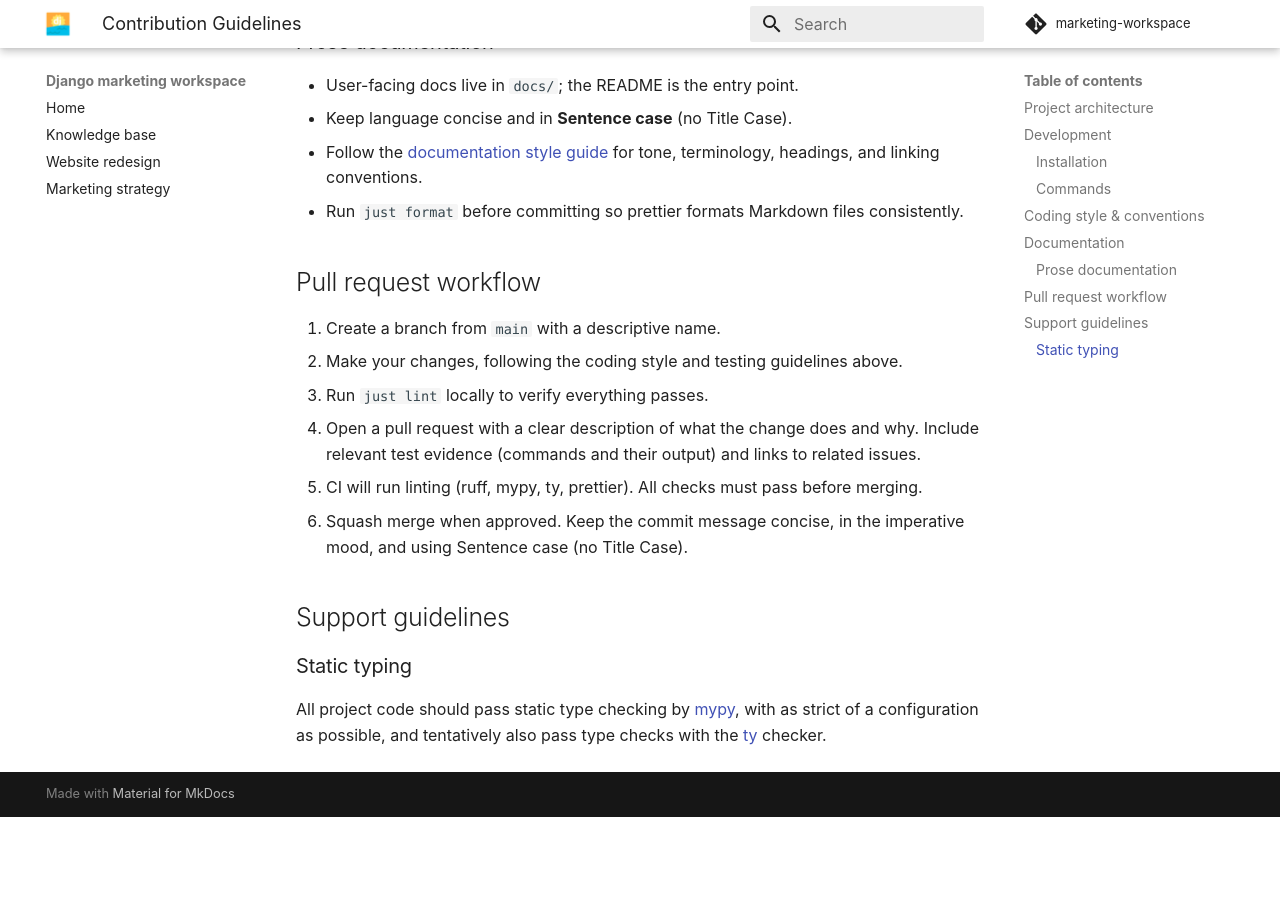
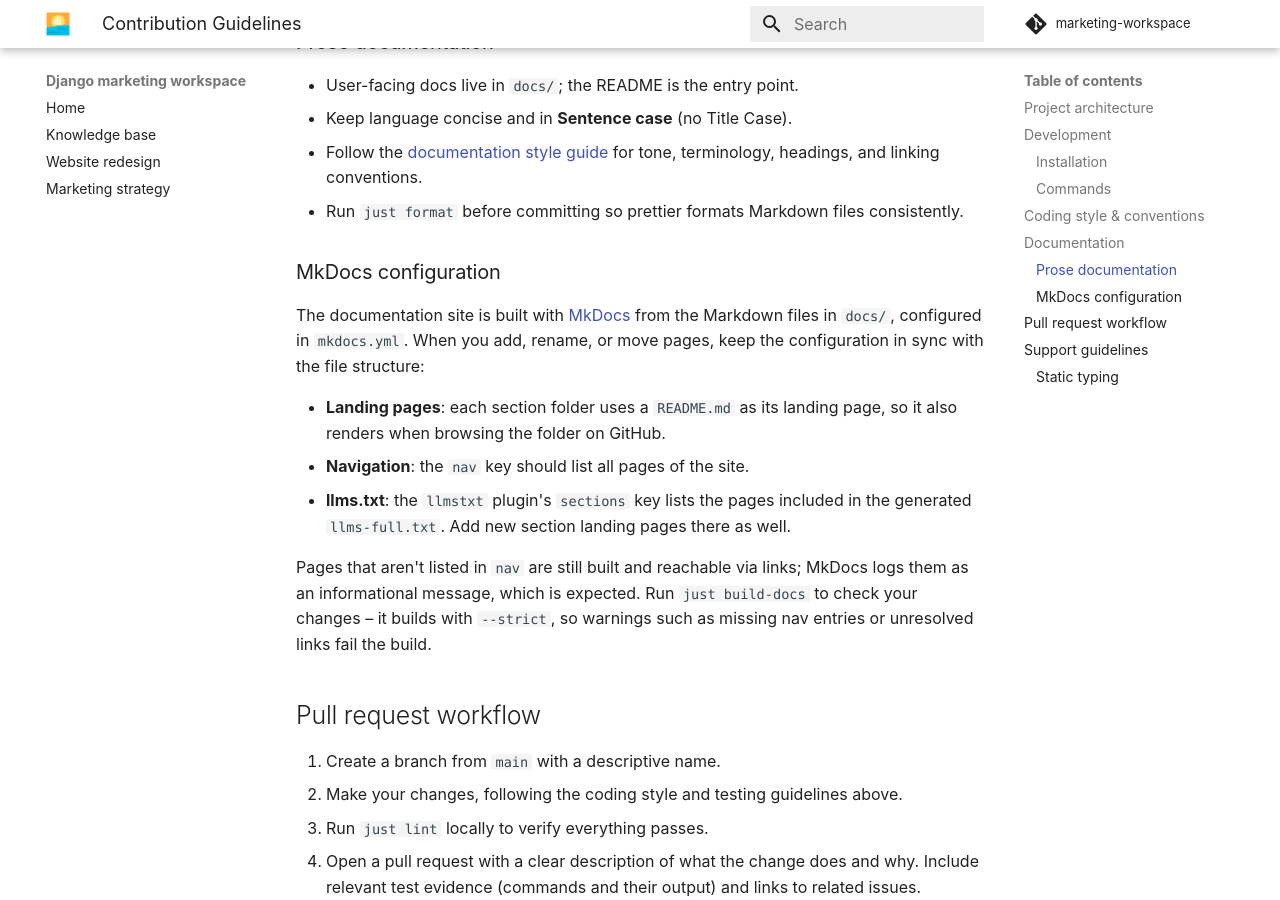
Before and after one commit to marketing-django/marketing-workspace, an MkDocs documentation site: the page built from docs/CONTRIBUTING.md, in a window 1280 px wide and 900 px high, scrolled down 1706 px. Built offline with MkDocs 1.6.1 and Material for MkDocs 9.7.7, drawn with Linux system fonts in a browser that asks for light colours; comment, search, counter and statistics services are not loaded; before the commit the page ends 2523 px from its top, so only the background shows below that.

Commit message:
Fix site links

```diff
--- a/docs/CONTRIBUTING.md
+++ b/docs/CONTRIBUTING.md
@@ -57,6 +57,16 @@ For prose style, tone, terminology, headings, and linking conventions, follow th
 - Follow the [documentation style guide](contributing/style-guide.md) for tone, terminology, headings, and linking conventions.
 - Run `just format` before committing so prettier formats Markdown files consistently.
 
+### MkDocs configuration
+
+The documentation site is built with [MkDocs](https://www.mkdocs.org/) from the Markdown files in `docs/`, configured in `mkdocs.yml`. When you add, rename, or move pages, keep the configuration in sync with the file structure:
+
+- **Landing pages**: each section folder uses a `README.md` as its landing page, so it also renders when browsing the folder on GitHub.
+- **Navigation**: the `nav` key should list all pages of the site.
+- **llms.txt**: the `llmstxt` plugin's `sections` key lists the pages included in the generated `llms-full.txt`. Add new section landing pages there as well.
+
+Pages that aren't listed in `nav` are still built and reachable via links; MkDocs logs them as an informational message, which is expected. Run `just build-docs` to check your changes – it builds with `--strict`, so warnings such as missing nav entries or unresolved links fail the build.
+
 ## Pull request workflow
 
 1. Create a branch from `main` with a descriptive name.
```
Also changed, not shown: AGENTS.md (+2 -1 lines), README.md (+4 -4 lines), docs/contributing/abbreviations.md (added, +2 -0 lines), docs/contributing/style-guide.md (+1 -1 lines), docs/index.md (+3 -3 lines).
